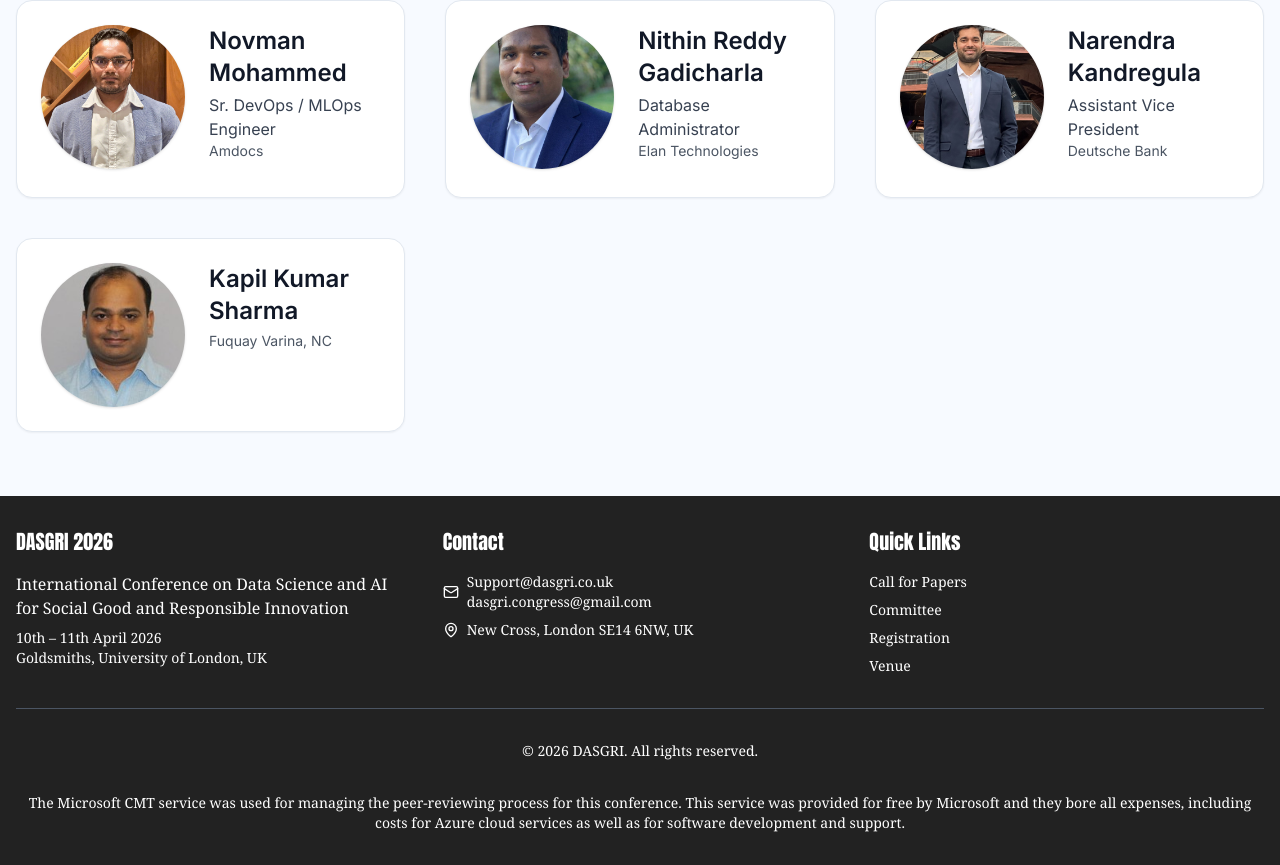
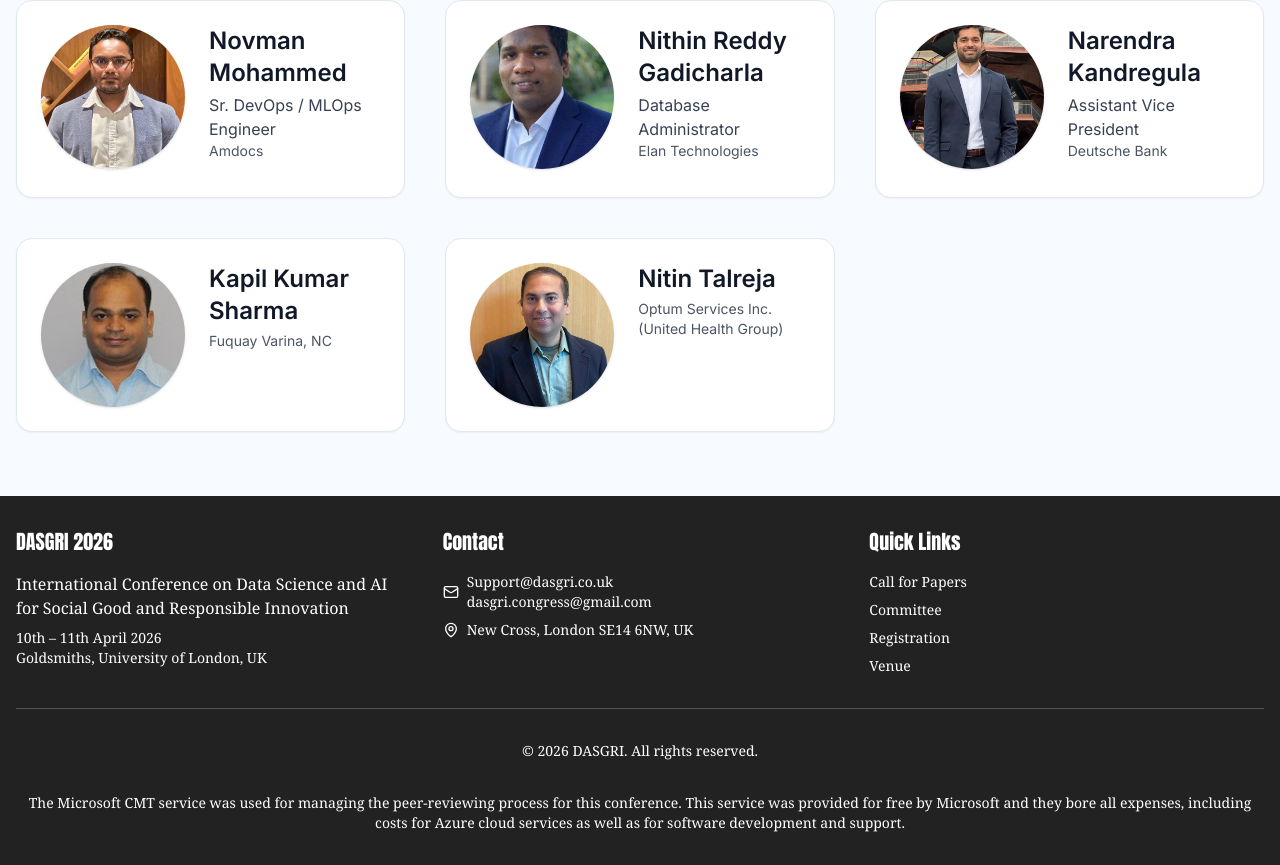
Before and after one commit to techyavii/aisgri-vista-website, a React (Vite) app: page /invitedspeakers in a window 1280 px wide. Shown: the part 2125-2990 px from the top of the page. Built offline with nearby package versions, Linux system fonts and the light colour scheme.

Commit message:
corrected downloads

```diff
--- a/src/pages/InvitedSpeakers.tsx
+++ b/src/pages/InvitedSpeakers.tsx
@@ -329,7 +329,20 @@ const InvitedSpeakers = () => {
     "country": "USA",
     "city": "New York",
     "briefProfile": "Narendra Kandregula is an AVP at Deutsche Bank with over 13 years of experience in building scalable fintech platforms, cloud-native microservices, and real-time trading systems. He has worked with organizations like Apple and JP Morgan. An active researcher with multiple publications, his work spans generative AI in fintech, healthcare AI, IoT analytics, and cybersecurity. He holds certifications in AWS, Java, and Blockchain and is a graduate of the National University of Singapore."
-  }
+  },
+  {
+  "name": "Nitin Talreja",
+  "company": "Optum Services Inc. (United Health Group)",
+  "experience": "18 Years",
+  "email": "writemail2nitin@gmail.com",
+  "conferenceLink": "https://www.dasgri.co.uk/",
+  "titleOfTalk": "From Data Pipelines to Health Equity: Engineering Responsible AI at Scale",
+  "abstract": "This talk explores how robust data pipelines enable responsible AI in healthcare. It highlights governance, interoperability, privacy, and bias reduction as foundations for trustworthy models. Drawing from enterprise-scale healthcare data engineering, the session shows how better data architecture can improve equity, support ethical innovation, and deliver measurable social good.",
+  "profilePic": "invited-speakers/Nitin_Talreja.jpeg",
+  "country": "USA",
+  "city": "",
+  "briefProfile": "Nitin Talreja is a Principal Data Engineer at UnitedHealth Group with deep experience building scalable, reliable healthcare data platforms. He focuses on data quality, governance, privacy, and performance to enable responsible AI and better decision-making. His work helps transform complex data into trusted insights that support health equity and improved outcomes."
+}
 ];
 
   return (
```
Also changed, not shown: public/invited-speakers/Nitin_Talreja.jpeg (added).
